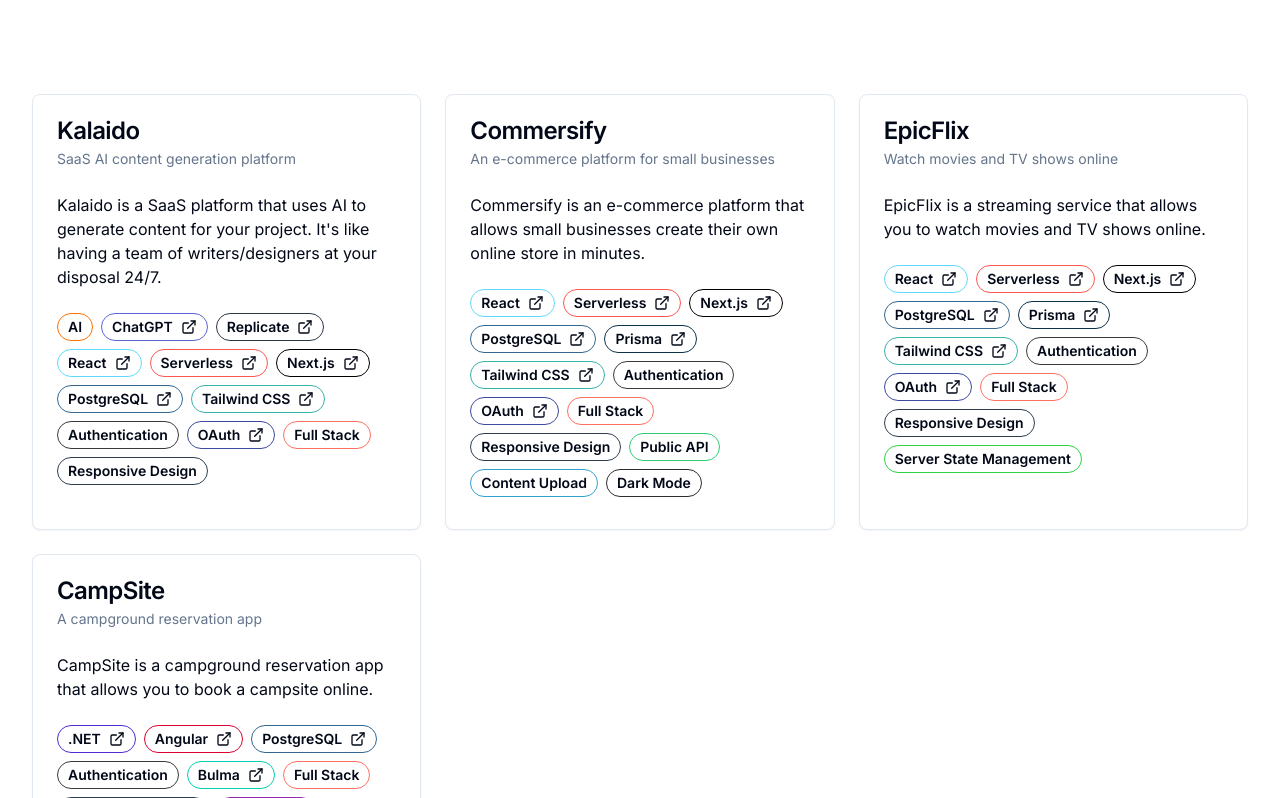
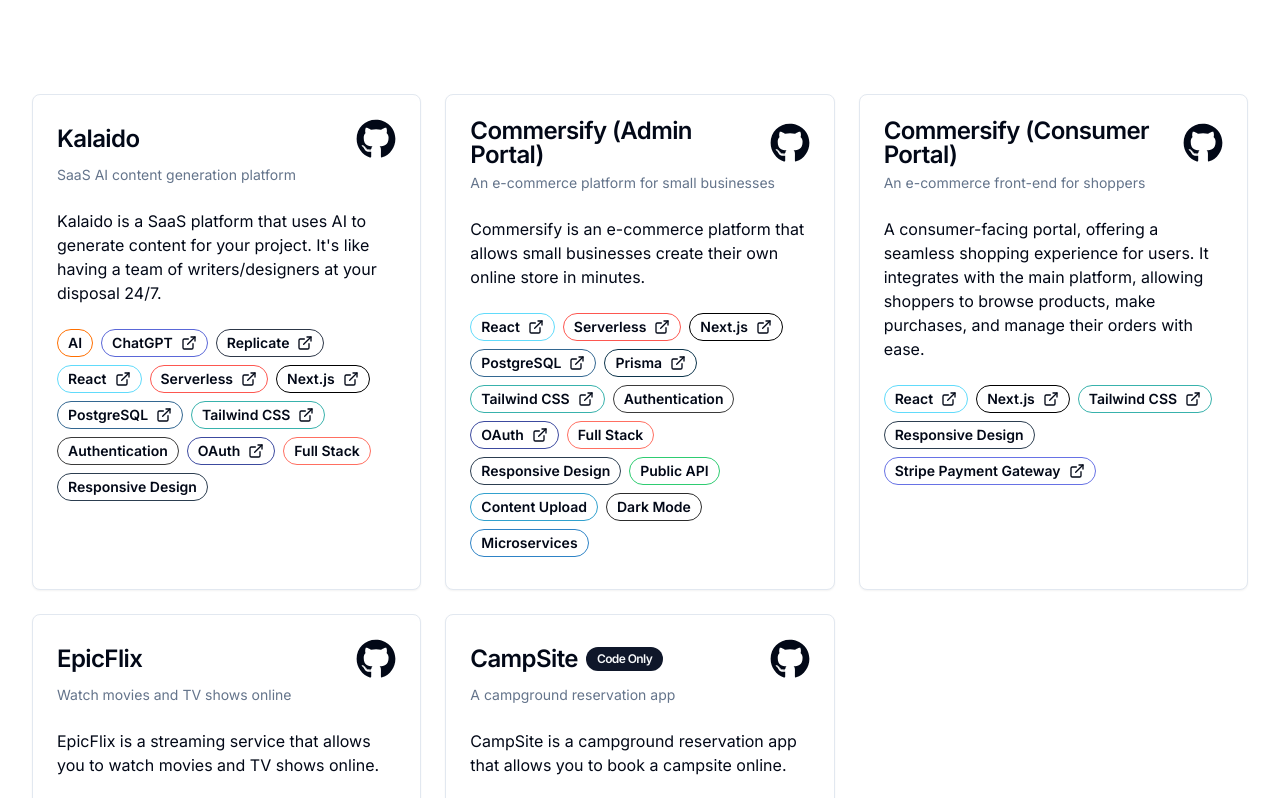
Before and after one commit to Mohcka/mxw-portfolio-2023, a Next.js app: page / in a window 1280 px wide. Shown: the part 2762-3560 px from the top of the page. Built offline with nearby package versions, Linux system fonts and the light colour scheme.

Commit message:
updates projects 📂

```diff
--- a/package.json
+++ b/package.json
@@ -12,6 +12,7 @@
     "@headlessui/react": "^1.7.16",
     "@heroicons/react": "^2.0.18",
     "@radix-ui/react-separator": "^1.0.3",
+    "@radix-ui/react-tooltip": "^1.0.6",
     "@react-three/fiber": "^8.13.7",
     "@types/node": "20.5.0",
     "@types/react": "18.2.20",
@@ -29,6 +30,7 @@
     "postcss": "8.4.28",
     "react": "18.2.0",
     "react-dom": "18.2.0",
+    "react-icons": "^4.10.1",
     "sharp": "^0.32.5",
     "tailwind-merge": "^1.14.0",
     "tailwindcss": "3.3.3",
--- a/src/components/projects.tsx
+++ b/src/components/projects.tsx
@@ -10,10 +10,18 @@
 } from "@/components/shadcn/ui/card";
 import { Badge } from "@/components/shadcn/ui/badge";
 import { useMemo } from "react";
-import { ProjectsArray } from "@/data/constants/projects";
+import { ProjectsArray, SourceStatus } from "@/data/constants/projects";
 import Link from "next/link";
 import { ExternalLink } from "lucide-react";
 import Heading from "@/components/heading";
+import { FaGithub } from "react-icons/fa";
+import {
+  Tooltip,
+  TooltipTrigger,
+  TooltipProvider,
+  TooltipContent,
+} from "./shadcn/ui/tooltip";
+import { cn } from "@/lib/shadcn/utils";
 
 export default function Projects() {
   const projects = useMemo(() => ProjectsArray, []);
@@ -26,8 +34,38 @@
         {projects.map((project, i) => (
           <Card className="transition hover:scale-110" key={i}>
             <CardHeader>
-              <CardTitle className="hover:text-teal-700 transition cursor-pointer">
-                {project.name}
+              <CardTitle className="  ">
+                <div className="flex justify-between items-center">
+                  {project.sourceStatus !== SourceStatus.CodeOnly ? (
+                    <Link
+                      href={"#"}
+                      className="hover:text-teal-700 cursor-pointer transition"
+                    >
+                      <h2>{project.name}</h2>
+                    </Link>
+                  ) : (
+                    <div className="flex">
+                      <h2>{project.name}</h2>
+                      <Badge className="ml-2">Code Only</Badge>
+                    </div>
+                  )}
+                  <TooltipProvider>
+                    <Tooltip>
+                      <TooltipTrigger>
+                        <Link
+                          href={project.githubLink}
+                          className="hover:text-teal-700 cursor-pointer transition"
+                          aria-label={project.name}
+                        >
+                          <FaGithub size={40} />
+                        </Link>
+                      </TooltipTrigger>
+                      <TooltipContent>
+                        <p>Check out the Code</p>
+                      </TooltipContent>
+                    </Tooltip>
+                  </TooltipProvider>
+                </div>
               </CardTitle>
               <CardDescription>{project.subtitle}</CardDescription>
             </CardHeader>
@@ -39,7 +77,11 @@
                 {project.technologies.map((tech, i) => (
                   <div className="inline-block mr" key={i}>
                     {tech.homePageUrl ? (
-                      <Link href={tech.homePageUrl} target="_blank">
+                      <Link
+                        href={tech.homePageUrl}
+                        target="_blank"
+                        aria-label={project.name}
+                      >
                         <Badge
                           className="h-7 mb-2 mr-2 text-sm transition hover:text-white hover:bg-gray-700 hover:border-slate-700"
                           variant="outline"
--- /dev/null
+++ b/src/components/shadcn/ui/tooltip.tsx
@@ -0,0 +1,30 @@
+"use client"
+
+import * as React from "react"
+import * as TooltipPrimitive from "@radix-ui/react-tooltip"
+
+import { cn } from "@/lib/shadcn/utils"
+
+const TooltipProvider = TooltipPrimitive.Provider
+
+const Tooltip = TooltipPrimitive.Root
+
+const TooltipTrigger = TooltipPrimitive.Trigger
+
+const TooltipContent = React.forwardRef<
+  React.ElementRef<typeof TooltipPrimitive.Content>,
+  React.ComponentPropsWithoutRef<typeof TooltipPrimitive.Content>
+>(({ className, sideOffset = 4, ...props }, ref) => (
+  <TooltipPrimitive.Content
+    ref={ref}
+    sideOffset={sideOffset}
+    className={cn(
+      "z-50 overflow-hidden rounded-md border bg-popover px-3 py-1.5 text-sm text-popover-foreground shadow-md animate-in fade-in-0 zoom-in-95 data-[state=closed]:animate-out data-[state=closed]:fade-out-0 data-[state=closed]:zoom-out-95 data-[side=bottom]:slide-in-from-top-2 data-[side=left]:slide-in-from-right-2 data-[side=right]:slide-in-from-left-2 data-[side=top]:slide-in-from-bottom-2",
+      className
+    )}
+    {...props}
+  />
+))
+TooltipContent.displayName = TooltipPrimitive.Content.displayName
+
+export { Tooltip, TooltipTrigger, TooltipContent, TooltipProvider }
--- a/src/data/constants/projects.ts
+++ b/src/data/constants/projects.ts
@@ -1,4 +1,10 @@
 import { technologies, type Technology } from "./technologies";
+
+export enum SourceStatus {
+  CodeOnly = "Code-Only",
+  Live = "Live",
+  Concept = "Concept",
+}
 
 export const projects = {
   Kalaido: {
@@ -21,9 +27,13 @@
       technologies.ResponsiveDesign,
     ] as Technology[],
     color: "#FF6F61",
+    githubLink: "https://github.com/Mohcka/kalaido",
+    roadmapLink: "",
+    sourceStatus: SourceStatus.Live,
+    projectLink: "",
   },
   Commersify: {
-    name: "Commersify",
+    name: "Commersify (Admin Portal)",
     subtitle: "An e-commerce platform for small businesses",
     description:
       "Commersify is an e-commerce platform that allows small businesses create their own online store in minutes.",
@@ -41,8 +51,31 @@
       technologies.PublicAPI,
       technologies.ContentUpload,
       technologies.DarkMode,
+      technologies.Microservices,
     ] as Technology[],
     color: "#FF6F61",
+    githubLink: "https://github.com/Mohcka/commersify-admin",
+    roadmapLink: "",
+    sourceStatus: SourceStatus.Concept,
+    projectLink: "",
+  },
+  CommersifyShop: {
+    name: "Commersify (Consumer Portal)",
+    subtitle: "An e-commerce front-end for shoppers",
+    description:
+      "A consumer-facing portal, offering a seamless shopping experience for users. It integrates with the main platform, allowing shoppers to browse products, make purchases, and manage their orders with ease.",
+    technologies: [
+      technologies.React,
+      technologies.Nextjs,
+      technologies.TailwindCSS,
+      technologies.ResponsiveDesign,
+      technologies.Stripe,
+    ] as Technology[],
+    color: "#FF6F61",
+    githubLink: "https://github.com/Mohcka/commersify-store-front",
+    roadmapLink: "",
+    sourceStatus: SourceStatus.Concept,
+    projectLink: "",
   },
   EpicFlix: {
     name: "EpicFlix",
@@ -63,6 +96,10 @@
       technologies.ServerStateManagement,
     ] as Technology[],
     color: "#FF6F61",
+    githubLink: "https://github.com/Mohcka/epic-flix",
+    roadmapLink: "",
+    sourceStatus: SourceStatus.Concept,
+    projectLink: "",
   },
   CampSite: {
     name: "CampSite",
@@ -80,6 +117,11 @@
       technologies.EFCore,
     ] as Technology[],
     color: "#FF6F61",
+    githubLink:
+      "https://github.com/revature042020-michwong98/rvtr-app-campsite",
+    roadmapLink: "",
+    sourceStatus: SourceStatus.CodeOnly,
+    projectLink: "",
   },
 };
 
--- a/src/data/constants/technologies.ts
+++ b/src/data/constants/technologies.ts
@@ -121,6 +121,11 @@
     name: "Dark Mode",
     color: "#2c2c2c",
   },
+  Stripe: {
+    name: "Stripe Payment Gateway",
+    color: "#6772E5",
+    homePageUrl: "https://stripe.com/",
+  },
 };
 
 export type TechIcon = {
@@ -232,9 +237,5 @@
   {
     name: "Unity",
     iconUrl: "/unity.svg",
-  },
-  {
-    name: "Vercel",
-    iconUrl: "/vercel.svg",
-  },
+  }
 ];
```
Also changed, not shown: 1 other file (tests, documents, lock files or other folders).
